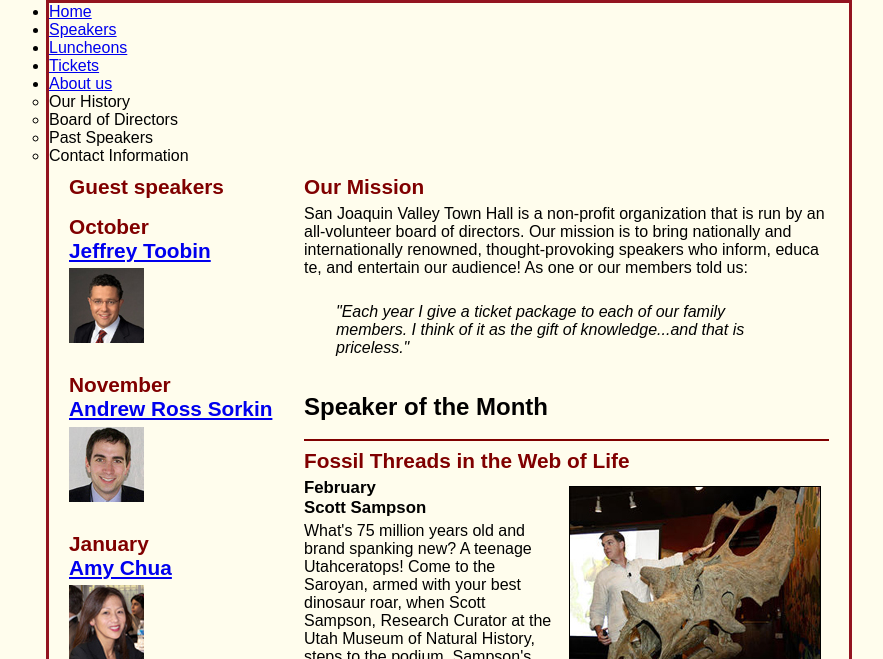
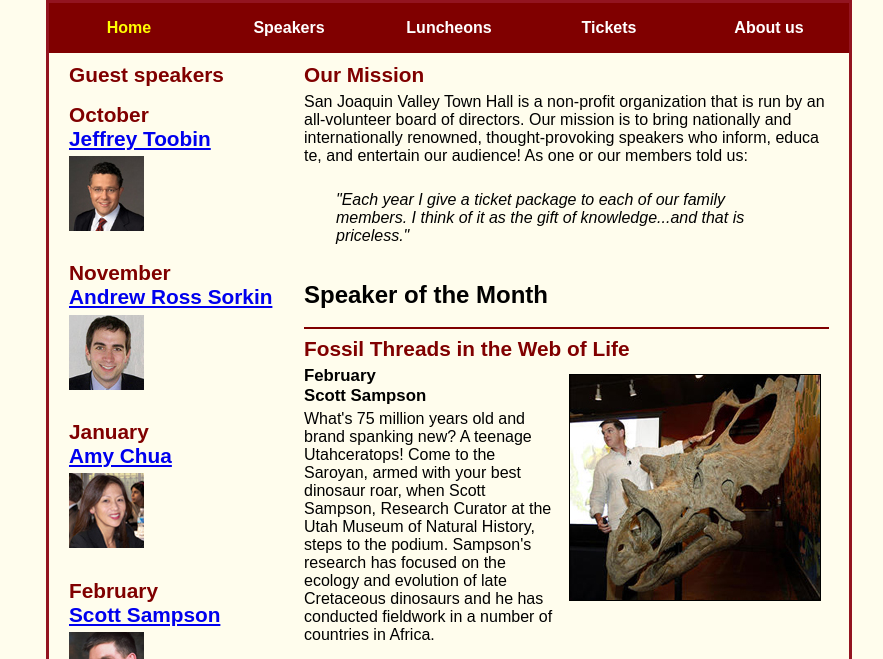
Before and after one commit to melodyc86/A13, a plain HTML site: page index.html in a window 1280 px wide. Shown: the part 120-779 px from the top of the page, without its empty margins (191-1074 px from the left). Drawn offline with Linux system fonts and the light colour scheme.

Commit message:
Update main.css

```diff
--- a/styles/main.css
+++ b/styles/main.css
@@ -2,6 +2,7 @@
 	margin: 0;
 	padding: 0;
   }
+
   /* the styles for the elements */
   body {
 	  font-family: Arial, Helvetica, sans-serif;
@@ -16,6 +17,50 @@
 	  border-color: #931420;
 	  background-color: #fffded;
   }
+
+#nav_menu, #nav_menu ul {
+    margin: 0;
+    padding: 0;
+    list-style-type: none;
+    position: relative;
+}
+#nav_menu li {
+    float: left;
+}
+#nav_menu li a {
+    display: inline-block;
+    width: 160px;
+    text-align: center;
+    padding-top: 1em;
+    padding-bottom: 1em;
+    text-decoration: none;
+    font-weight: bold;
+    color: white;
+    background-color: #800000;
+}
+#nav_menu .current {
+    color: yellow;
+}
+#nav_menu li ul{
+    display: none;
+    top: 100%;
+    visibility: hidden;
+}
+
+#nav_menu li ul li {
+    float: none;
+}
+#nav_menu li:hover > ul, ul li ul:hover {
+    visibility: visible;
+    display: block;
+    position: absolute;
+}
+
+#nav_menu::after {
+    content: "";
+    clear: both;
+    display: block;
+}
 
   /* the styles for the header */
 
```
